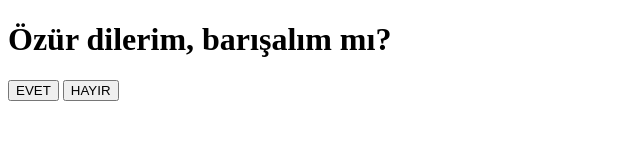
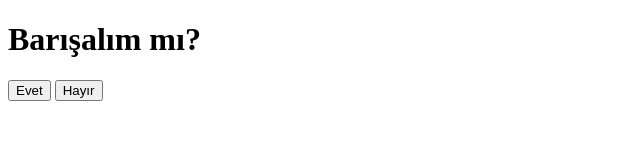
Before and after one commit to yagiz20Z/barisalim-mii, a plain HTML site: page index.html in a window 1280 px wide. Shown: the whole page, without its empty margins (0-640 px from the left). Drawn offline with Linux system fonts and the light colour scheme.

Commit message:
Update index.html
Signed-off-by: Ali Yağız Uz <77937937+yagiz20Z@users.noreply.github.com>

```diff
--- a/index.html
+++ b/index.html
@@ -1,19 +1,20 @@
 <!DOCTYPE html>
 <html lang="tr">
 <head>
-    <meta charset="UTF-8">
-    <meta name="viewport" content="width=device-width, initial-scale=1.0">
-    <title>Barışalım mı?</title>
-    <link rel="stylesheet" href="styles.css">
+  <meta charset="UTF-8" />
+  <meta name="viewport" content="width=device-width, initial-scale=1.0" />
+  <title>Barışalım mı?</title>
+  <link rel="stylesheet" href="style.css" />
 </head>
 <body>
-    <div class="container">
-        <h1>Özür dilerim, barışalım mı?</h1>
-        <div class="buttons">
-            <button id="evet">EVET</button>
-            <button id="hayir">HAYIR</button>
-        </div>
+  <div class="container">
+    <h1>Barışalım mı?</h1>
+    <div class="buttons">
+      <button id="yesBtn">Evet</button>
+      <button id="noBtn">Hayır</button>
     </div>
-    <script src="script.js"></script>
+  </div>
+
+  <script src="script.js"></script>
 </body>
 </html>
```
